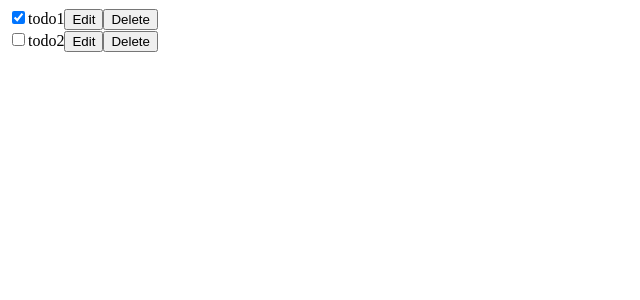
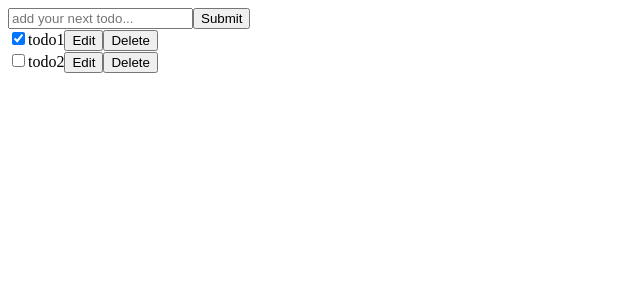
Before and after one commit to MDAhsanFaraz/React_TODO, a React (Vite) app: page / in a window 1280 px wide. Shown: the top 300 px of the page, without its empty margins (0-640 px from the left). Built offline with nearby package versions, Linux system fonts and the light colour scheme.

Commit message:
added ondelete custom hook

```diff
--- a/src/App.jsx
+++ b/src/App.jsx
@@ -1,13 +1,24 @@
+import { useState } from "react";
 import "./App.css";
+import AddTodo from "./components/AddTodo/AddTodo";
 import TodoList from "./components/TodoList/TodoList";
 
-const todos = [
-  { id: 1, text: "todo1", isFinished: true },
-  { id: 2, text: "todo2", isFinished: false },
-];
+function App() {
+  const [todos, setTodos] = useState([
+    { id: 1, text: "todo1", isFinished: true },
+    { id: 2, text: "todo2", isFinished: false },
+  ]);
 
-function App() {
-  return <TodoList todos={todos} />;
+  function addTodos(todoText) {
+    let nextId = todos.length + 1;
+    setTodos([...todos, { id: nextId, isFinished: false, text: todoText }]);
+  }
+  return (
+    <>
+      <AddTodo addTodos={addTodos} />
+      <TodoList todos={todos} setTodos={setTodos} />
+    </>
+  );
 }
 
 export default App;
--- /dev/null
+++ b/src/components/AddTodo/AddTodo.jsx
@@ -0,0 +1,25 @@
+import { useState } from "react";
+
+function AddTodo({ addTodos }) {
+  const [todoText, setTodoText] = useState("");
+  return (
+    <>
+      <input
+        placeholder="add your next todo..."
+        onChange={(e) => {
+          setTodoText(e.target.value);
+        }}
+        value={todoText}
+      />
+      <button
+        onClick={() => {
+          addTodos(todoText);
+          setTodoText("");
+        }}
+      >
+        Submit
+      </button>
+    </>
+  );
+}
+export default AddTodo;
--- a/src/components/Todo/Todo.jsx
+++ b/src/components/Todo/Todo.jsx
@@ -1,10 +1,10 @@
-function Todo({ text, isFinished }) {
+function Todo({ editTodo, text, isFinished, id, deleteTodo }) {
   return (
     <div>
       <input type="checkbox" checked={isFinished} />
       <span>{text}</span>
-      <button>Edit</button>
-      <button>Delete</button>
+      <button onClick={editTodo}>Edit</button>
+      <button onClick={deleteTodo}>Delete</button>
     </div>
   );
 }
--- a/src/components/TodoList/TodoList.jsx
+++ b/src/components/TodoList/TodoList.jsx
@@ -1,10 +1,20 @@
 import Todo from "../Todo/Todo";
 
-function TodoList({ todos }) {
+function TodoList({ todos, setTodos }) {
+  function onDeleteTodo(id) {
+    const newTodoList = todos.filter((todo) => todo.id != id);
+    setTodos(newTodoList);
+  }
   return (
     todos &&
     todos.map((todo) => (
-      <Todo key={todo.id} text={todo.text} isFinished={todo.isFinished} />
+      <Todo
+        key={todo.id}
+        text={todo.text}
+        id={todo.id}
+        isFinished={todo.isFinished}
+        deleteTodo={() => onDeleteTodo(todo.id)}
+      />
     ))
   );
 }
```
